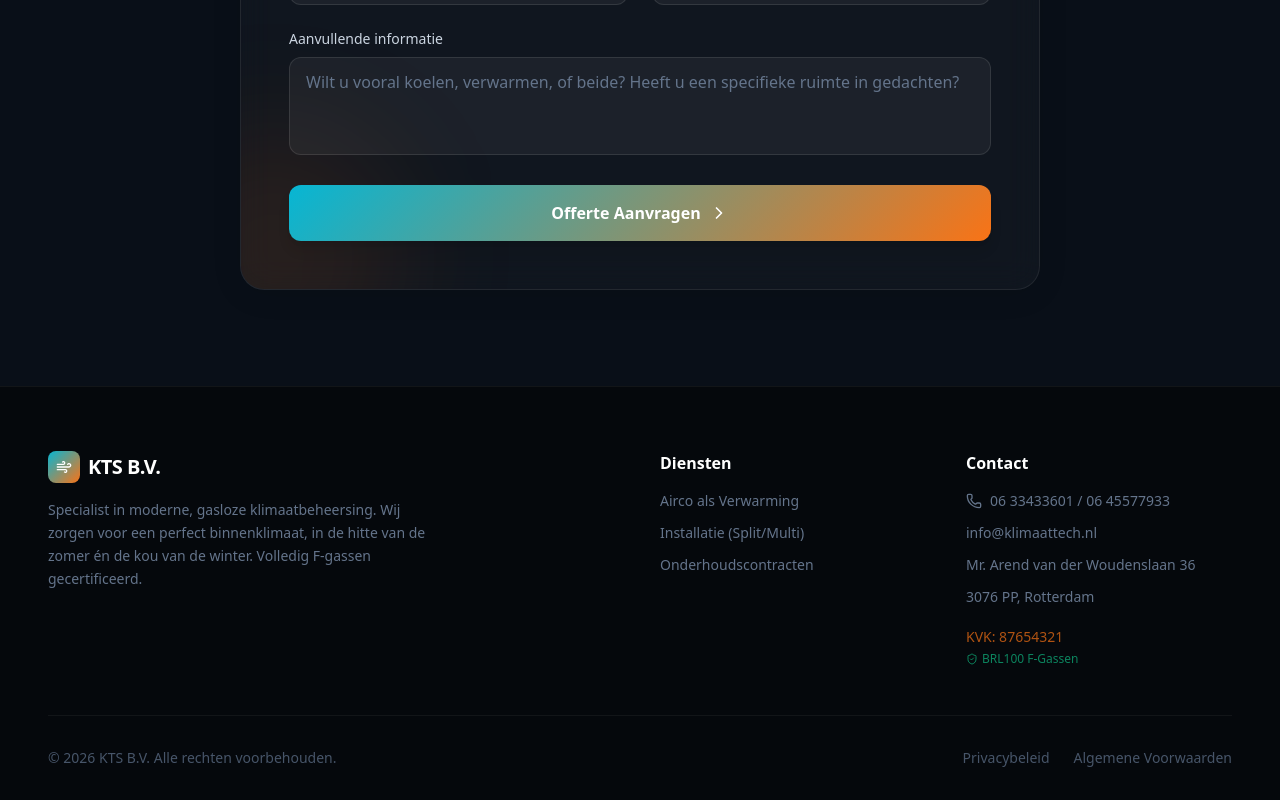
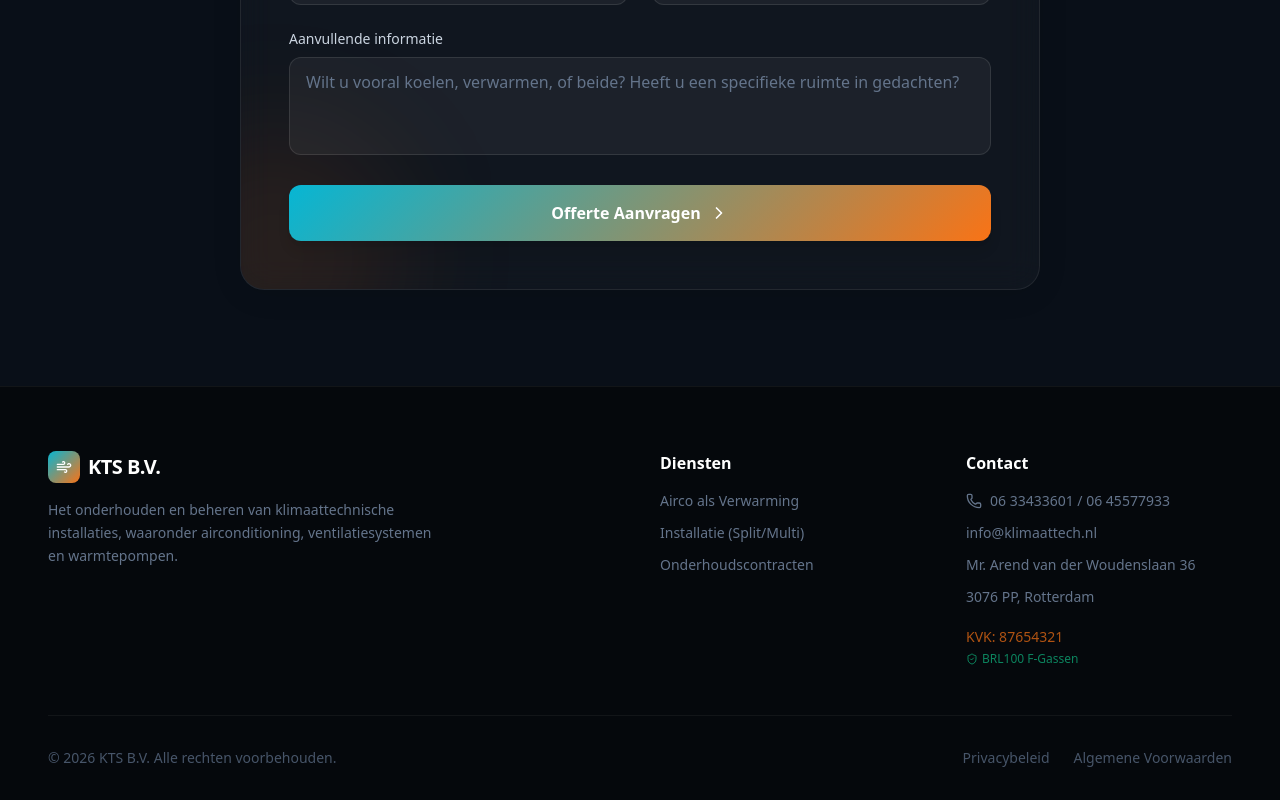
Before and after one commit to ZoRs12/Climacare, a React (Vite) app: page / in a window 1280 px wide. Shown: the part 2909-3709 px from the top of the page. Built offline with nearby package versions, Linux system fonts and the light colour scheme.

Commit message:
Update business activity description

```diff
--- a/src/app.tsx
+++ b/src/app.tsx
@@ -941,10 +941,8 @@ export default function App() {
               </div>
 
               <p className="text-slate-500 text-sm max-w-sm mb-6 leading-relaxed">
-                Specialist in moderne, gasloze klimaatbeheersing.
-                Wij zorgen voor een perfect binnenklimaat, in de
-                hitte van de zomer én de kou van de winter.
-                Volledig F-gassen gecertificeerd.
+                Het onderhouden en beheren van klimaattechnische installaties,
+                waaronder airconditioning, ventilatiesystemen en warmtepompen.
               </p>
             </div>
 
```
